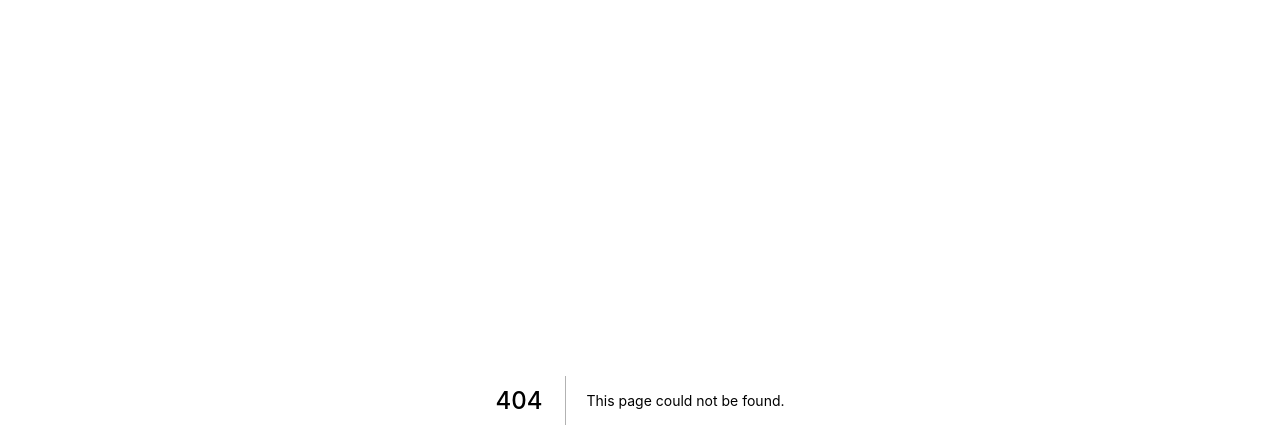
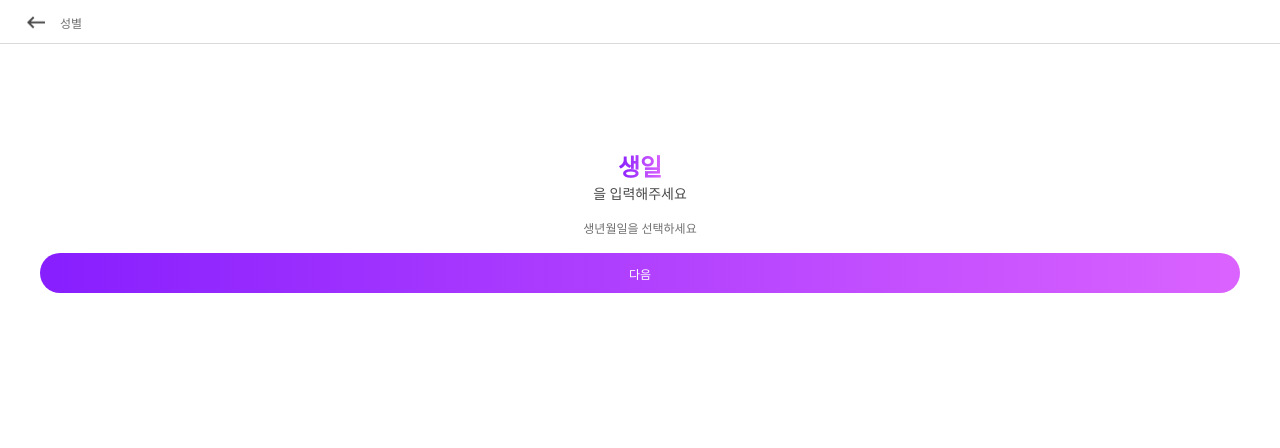
Before and after one commit to kimulchan/sb-project-oauth, a Next.js app: page /auth/birthday in a window 1280 px wide. Before the commit this address had no page. Shown: the top 448 px of the page. Built offline with nearby package versions, Linux system fonts and the light colour scheme.

Commit message:
⚡️ :: (#7) insert name page publishing

```diff
--- /dev/null
+++ b/pages/auth/birthday.tsx
@@ -0,0 +1,21 @@
+import styled from "@emotion/styled";
+import { SmallText, MiddleText, BigText } from "../../components/text";
+import { Wrapper, TopNavigation, Button } from "../../components/common";
+import { useRouter } from "next/router";
+
+const Birthday = () => {
+  const router = useRouter();
+  return (
+    <Wrapper>
+      <TopNavigation>성별</TopNavigation>
+      <BigText>생일</BigText>
+      <MiddleText>을 입력해주세요</MiddleText>
+      <SmallText style={{ padding: "16px 0" }}>생년월일을 선택하세요</SmallText>
+      <Button enable={true} onclick={() => router.push("/auth/phonenum")}>
+        다음
+      </Button>
+    </Wrapper>
+  );
+};
+
+export default Birthday;
```
